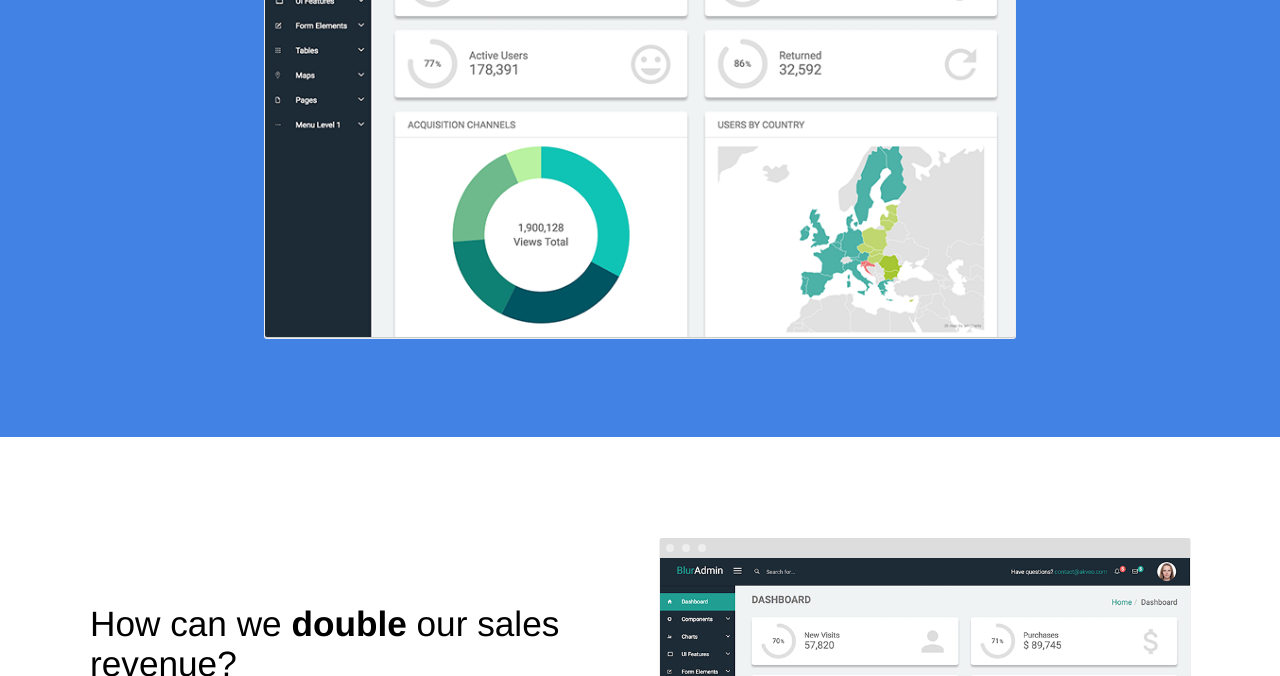
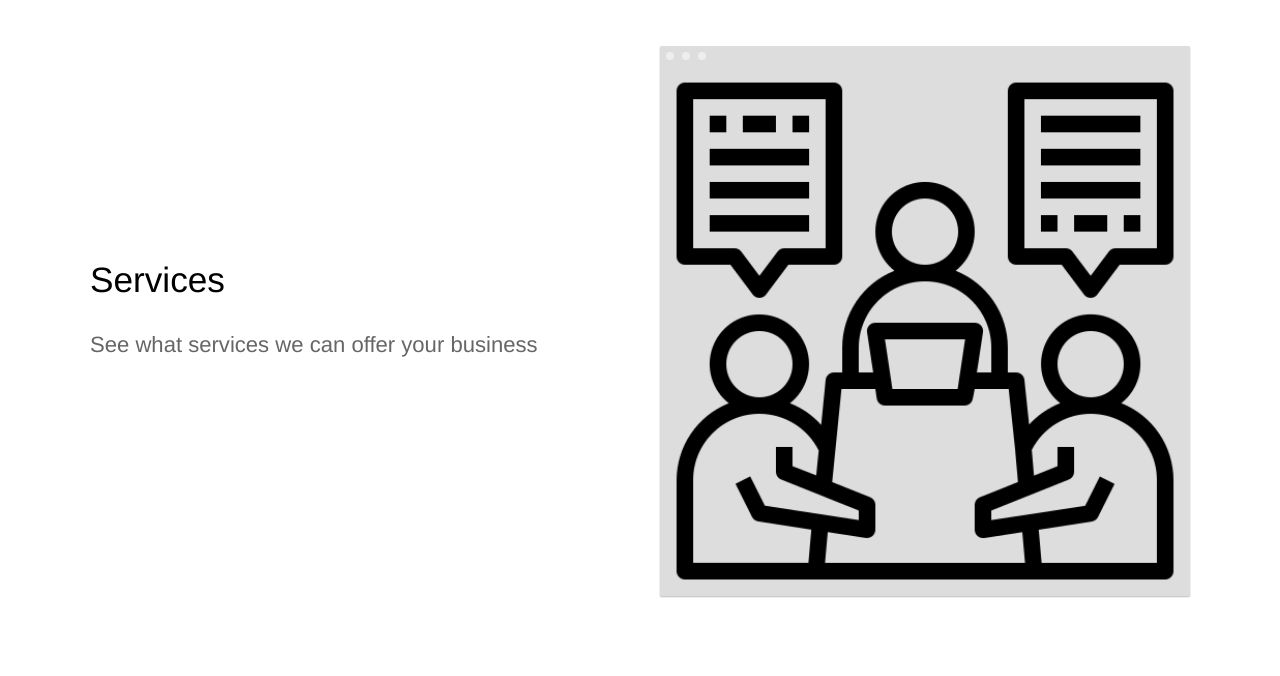
Before and after one commit to koelzerdev/koelzerdev.github.io, a Jekyll site: the page built from index.html, in a window 1280 px wide and 1400 px high, scrolled down 381 px. Shown: the top 676 px of the window. Built offline with Jekyll 4.4.1, drawn with Linux system fonts in a browser that asks for light colours; some of the changed text lies outside the part shown; grey boxes are pictures that could not be loaded.

Commit message:
Update index.html

```diff
--- a/index.html
+++ b/index.html
@@ -8,7 +8,7 @@
 		<p class="subtext editable">Tomorrows Technology in Your Hands Today</p>
 <!-- 		<div class="cta button alt"><a href="{{ site.baseurl }}/contact/">Get Started Free</a></div> -->
 		<div>
-			<img src="{{ site.baseurl }}/images/dashboard.png" alt="Screenshot" class="screenshot editable" />
+<!-- 			<img src="{{ site.baseurl }}/images/dashboard.png" alt="Screenshot" class="screenshot editable" /> -->
 		</div>
 	</div>
 </section>
@@ -17,11 +17,11 @@
 	<section>
 		<div class="container flex">
 			<div class="text editable">
-				<h2>How can we <strong>double</strong> our sales revenue?</h2>
-				<p>Hydra learns your business. By analyzing your sales data, Hydra optimizes your sales process and show you where you should be spending your resources. </p>
+				<h2>Services</h2>
+				<p>See what services we can offer your business  <some link here to the services page></p>
 			</div>
 			<div class="image">
-				<img src="{{ site.baseurl }}/images/dashboard.png" alt="Screenshot" class="screenshot editable" />
+				<img src="{{ site.baseurl }}/images/consultant-services.png" alt="Screenshot" class="screenshot editable" />
 			</div>
 		</div>
 	</section>
@@ -29,11 +29,11 @@
 	<section>
 		<div class="container flex">
 			<div class="text editable">
-				<h2>How can I <strong>keep track</strong> of my sales team?</h2>
-				<p>Hydra learns your business. By analyzing your sales data, Hydra optimizes your sales process and show you where you should be spending your resources.</p>
+				<h2>Our Goal</h2>
+				<p>In a world that is ever changing, Integrated Electronic Solutions, recognizes the need for our clients to have technical solutions that ensure them their business and processes reflect the quality of their work. Integrated Electronic Solutions strives to bridge the gap for our clients, by ensuring that we are kept up to date with modern technology so that we are able to provide and maintain the most efficient integrated technical services. Our client's needs and concerns are our priority. We intend to grow our customer basis as we continue to pride ourselves in excellent service.</p>
 			</div>
 			<div class="image">
-				<img src="{{ site.baseurl }}/images/dashboard.png" alt="Screenshot" class="screenshot editable" />
+				<img src="{{ site.baseurl }}/images/beautiful-optical-fiber-detail.jpg" alt="Screenshot" class="screenshot editable" />
 			</div>
 		</div>
 	</section>
@@ -50,7 +50,7 @@
 		</div>
 	</section>
 
-	<section class="testimonial">
+<!-- 	<section class="testimonial">
 		<div class="container flex">
 			<div class="testimonial-block">
 				<div class="square-image"><img src="https://source.unsplash.com/6anudmpILw4/600x400" alt="Jim James" class="editable"></div>
@@ -60,10 +60,10 @@
 				</blockquote>
 			</div>
 		</div>
-	</section>
+	</section> -->
 
-	<section class="bottom-cta">
+<!-- 	<section class="bottom-cta">
 		<h2 class="editable"><strong>Improve</strong> your sales process today</h2>
 		<div class="button alt"><a href="#">Get Started Free</a></div>
-	</section>
+	</section> -->
 </div>
```
